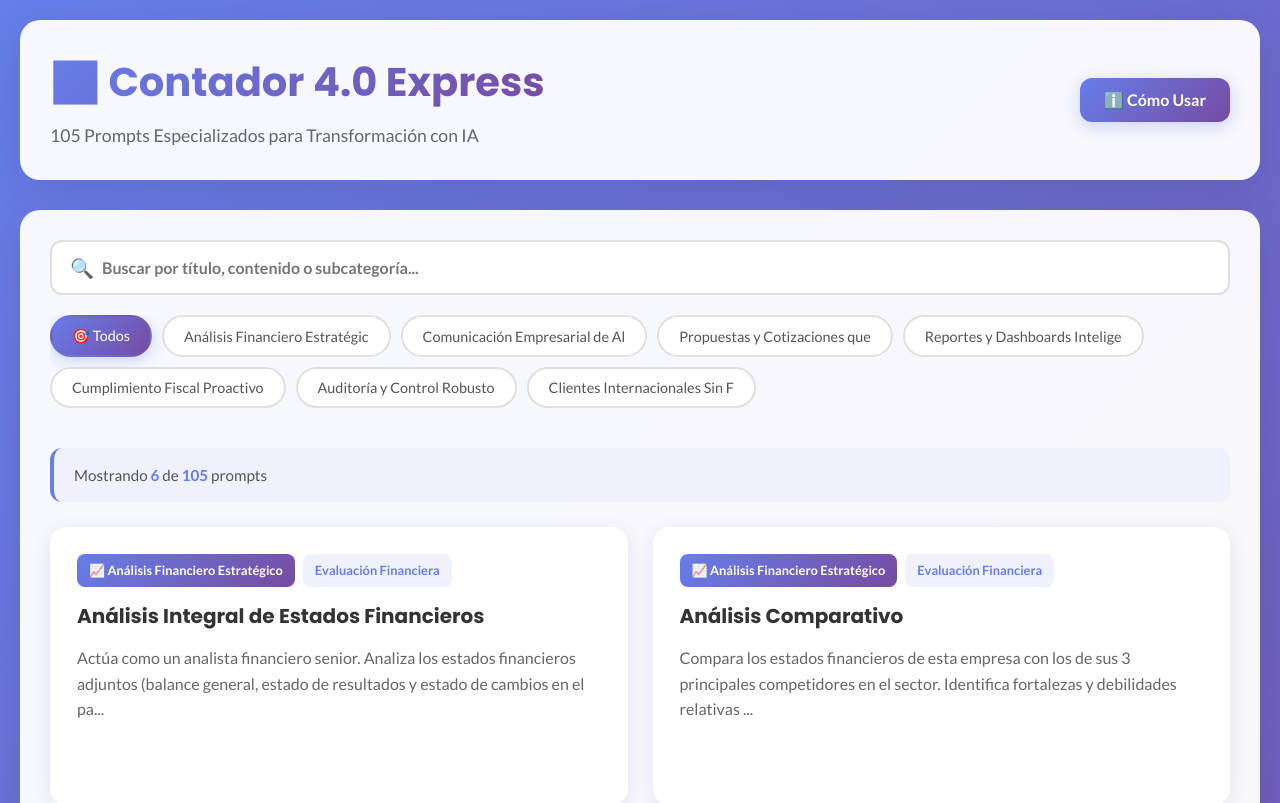
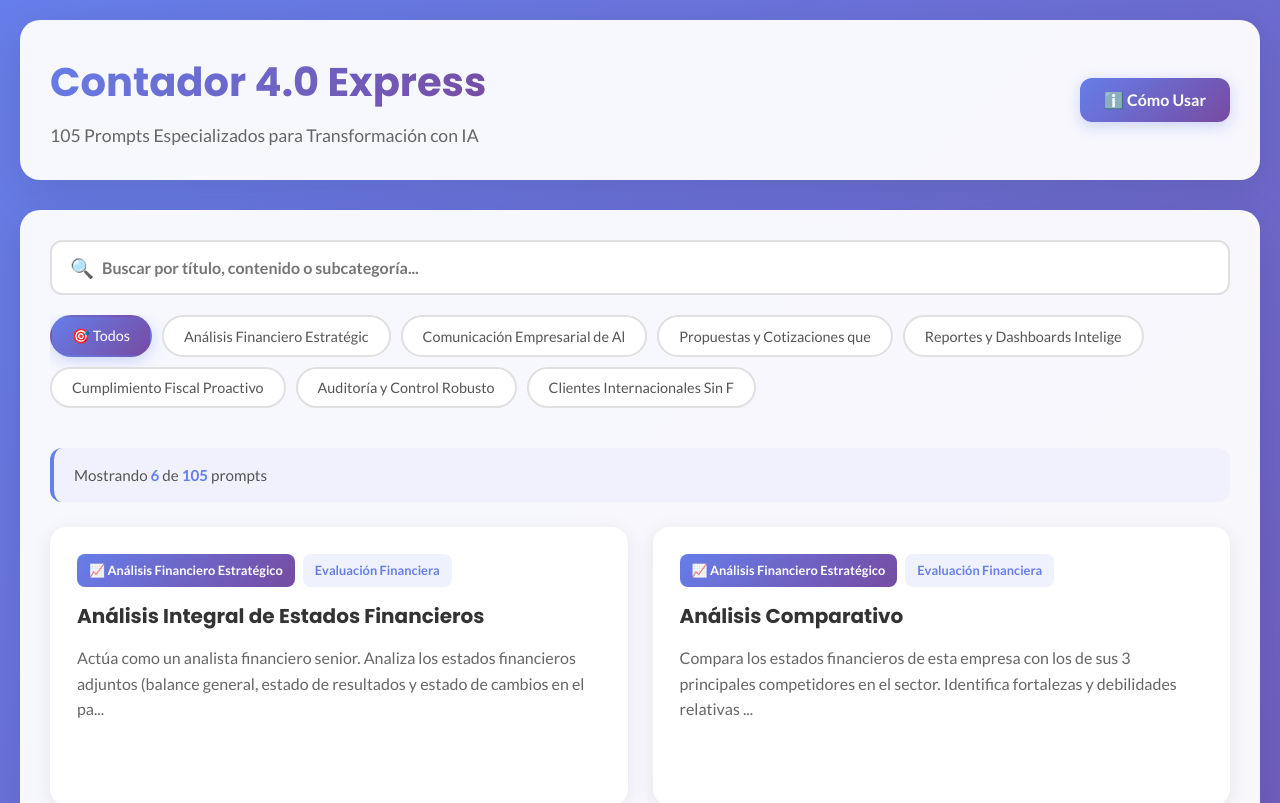
Before and after one commit to JairoAmaya/Contador4.0-app, a React (Vite) app: page / in a window 1280 px wide. Shown: the top 803 px of the page. Built offline with nearby package versions, Linux system fonts and the light colour scheme.

Commit message:
Update App.jsx

```diff
--- a/src/App.jsx
+++ b/src/App.jsx
@@ -158,7 +158,7 @@ export default function App() {
       {/* Header */}
       <header className="header">
         <div className="header-content">
-          <h1>📊 Contador 4.0 Express</h1>
+          <h1>Contador 4.0 Express</h1>
           <p className="header-subtitle">105 Prompts Especializados para Transformación con IA</p>
         </div>
         <button
```
